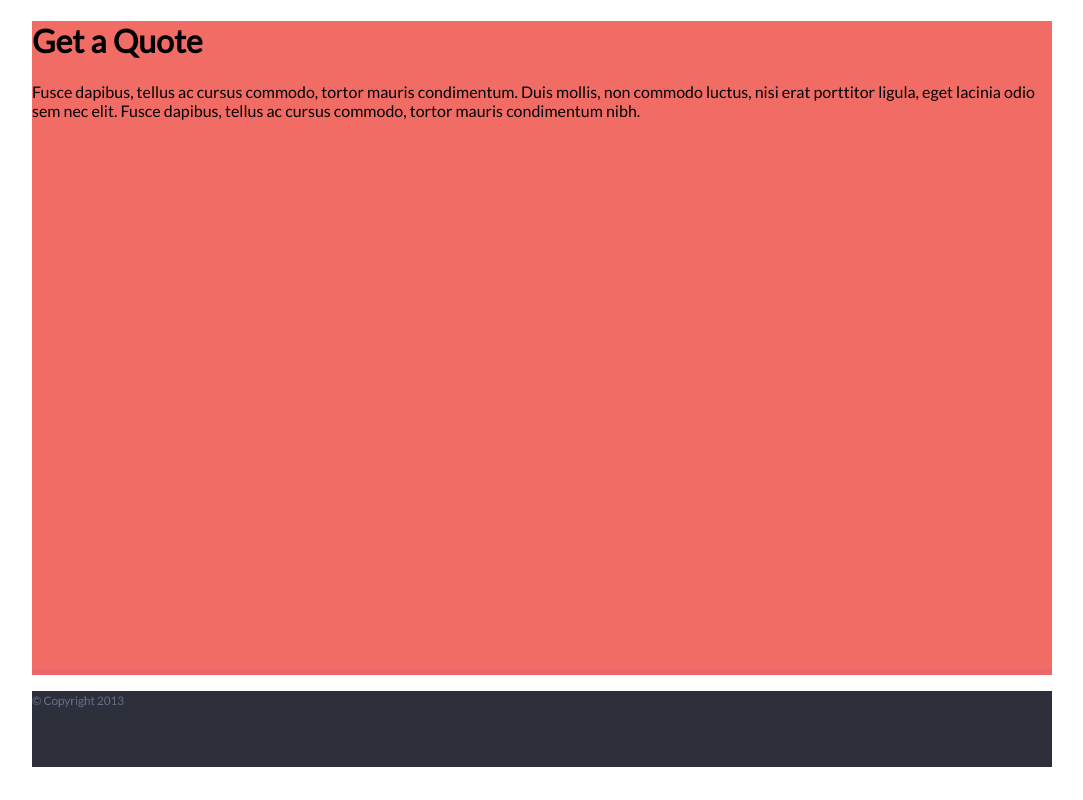
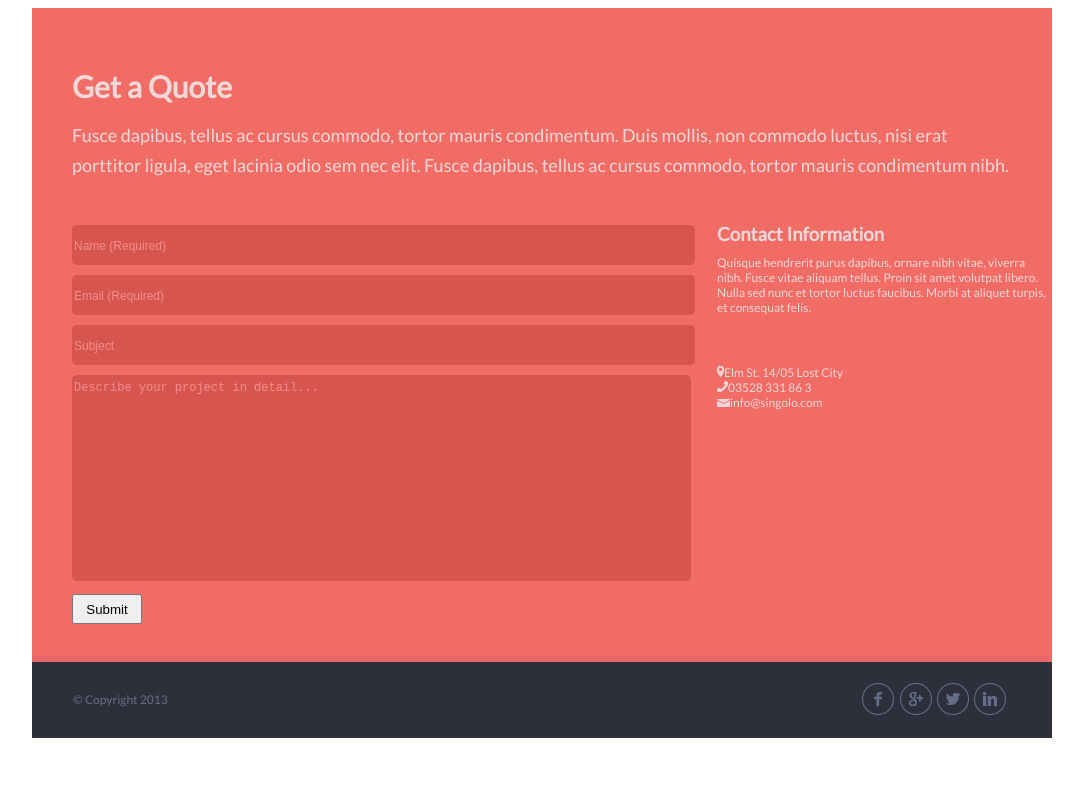
Before and after one commit to systemAutist/singolo, a plain HTML site: page singolo3.html in a window 1280 px wide. Shown: the whole page, without its empty margins (106-1189 px from the left). Drawn offline with Linux system fonts and the light colour scheme.

Commit message:
init: singolo pt.3

```diff
--- a/singolo3.css
+++ b/singolo3.css
@@ -9,10 +9,100 @@ main {
     background-color: #f06c64;
     border-bottom: 6px solid #ea676b;
 }
-
-
+header {
+    padding-top: 49px;
+    padding-left: 40px;
+}
+h1 {
+    font-size: 30px;
+    line-height: 18px;
+    color: #f0d8d9;
+    font-weight: 900;
+    text-align: left;
+}
+.header-info {
+    padding-top: 5px;
+    letter-spacing: 0px;
+    width: 940px;
+    height: 57px;
+    font-size: 18px;
+    line-height: 30px;
+    color: #f0d8d9;
+    font-weight: 300;
+    text-align: left;
+}
+.submit {
+    display: flex;
+}
+.submit-field {
+    padding-top: 48px;
+    padding-left: 40px;
+}
+input, textarea {
+    width: 619px;
+    height: 38px;
+    border: none;
+    border-radius: 5px;
+    background-color: #d6564f;
+    margin-bottom: 10px;
+}
+::placeholder {
+    font-size: 12px;
+    line-height: 22px;
+    color: #f48c8f;
+    font-weight: 400;
+    text-align: left;
+}
+button {
+    width: 70px;
+    height: 30px;
+}
+textarea {
+    width: 615px;
+    height: 202px;
+    border-radius: 5px;
+    background-color: #d6564f;
+    resize: none;
+}
+.submit-field {
+    width: 650px;
+}
+.contact-info {
+    padding-top: 46px;
+    padding-left: 22px;
+}
+p {
+    padding-top: 10px;
+    font-size: 12px;
+}
+a {
+    font-size: 12px;
+}
+.links {
+    padding-top: 40px;
+}
+h3, p, a {
+    text-decoration: none;
+    color: #f0d8d9;
+    margin: 0;
+}
+.links {
+    display: flex;
+    flex-direction: column;
+}
 footer {
+    display: flex;
+    justify-content: space-between;
     width: 1020px;
     height: 76px;
     background-color: #2d303a;
 }
+.legal-info {
+    padding-top: 30px;
+    padding-left: 41px;
+    color: #666d89;
+}
+.social-network {
+    padding-top: 20px;
+    padding-right: 45px;
+}
--- a/singolo3.html
+++ b/singolo3.html
@@ -11,18 +11,37 @@
     <main>
         <header>
             <h1>Get a Quote</h1>
-            <p>Fusce dapibus, tellus ac cursus commodo, tortor mauris condimentum. Duis mollis, non commodo luctus, nisi erat porttitor ligula, eget lacinia odio sem nec elit. Fusce dapibus, tellus ac cursus commodo, tortor mauris condimentum nibh.</p>
+            <p class="header-info">Fusce dapibus, tellus ac cursus commodo, tortor mauris condimentum. Duis mollis, non commodo luctus, nisi erat porttitor ligula, eget lacinia odio sem nec elit. Fusce dapibus, tellus ac cursus commodo, tortor mauris condimentum nibh.</p>
         </header>
         <div class="submit">
-            <div class="submit-field"></div>
+            <div class="submit-field">
+                <form method="post">
+                    <input name="name" type="text" placeholder="Name (Required)" required>
+                    <input name="email" type="email" placeholder="Email (Required)" required>
+                    <input name="subject" type="text" placeholder="Subject">
+                    <textarea placeholder="Describe your project in detail..."></textarea>
+                    <button type="submit">Submit</button>
+                </form>
+            </div>
+            <div class="contact-info">
+                <h3>Contact Information</h3>
+                <p>Quisque hendrerit purus dapibus, ornare nibh vitae, viverra nibh. Fusce vitae aliquam tellus. Proin sit amet volutpat libero. Nulla sed nunc et tortor luctus faucibus. Morbi at aliquet turpis, et consequat felis.</p>
+                <div class="links">
+                    <p class="location"><img src="assets\location.png">Elm St. 14/05 Lost City</p>
+                    <a href="tel:03528 331 86 3"><img src="assets\phone (1).png">03528 331 86 3</a>
+                    <a href="mailto:info@singolo.com"><img src="assets/mail.png">info@singolo.com</a>
+                </div>
+            </div>
         </div>
-        <div class="contact-info"></div>
     </main>
     <footer>
-        <p class="legal-info">
-            <img src="assets/© Copyright 2013 · by PSDchat.com.png">
-        </p>
-        <div class="social-network"></div>
+        <p class="legal-info">© Copyright 2013</p>
+        <div class="social-network">
+            <a href="#"><img src="assets\Facebook.png"></a>
+            <a href="#"><img src="assets\Google.png"></a>
+            <a href="#"><img src="assets\Twitter.png"></a>
+            <a href="#"><img src="assets\LinkedIn.png"></a>
+        </div>
     </footer>
 
 </body>
```
Also changed, not shown: assets/location.png (added), assets/mail.png (added), assets/phone (1).png (added).
